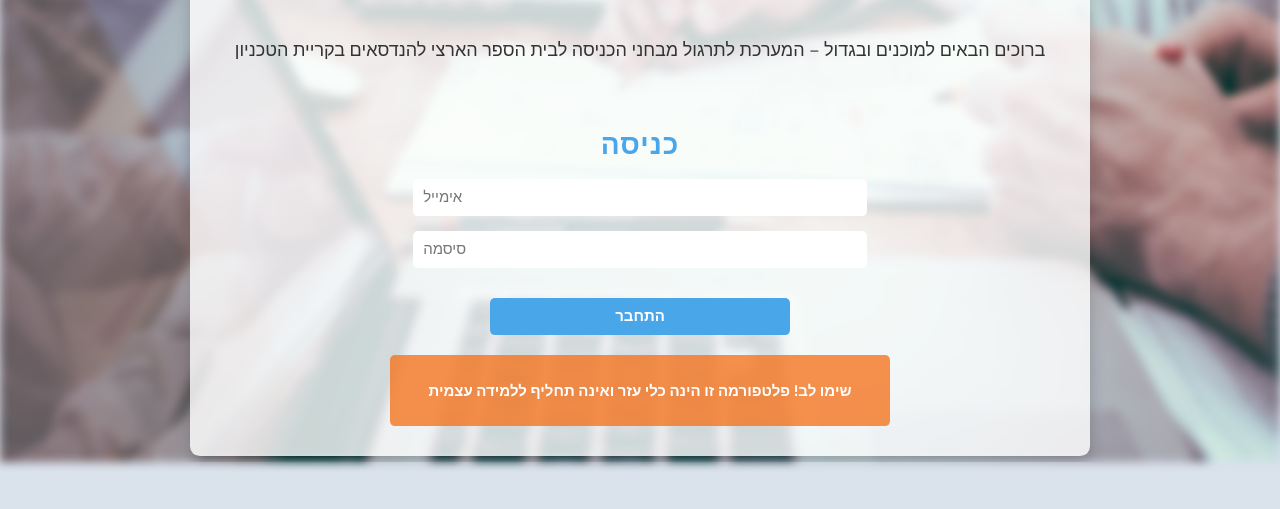
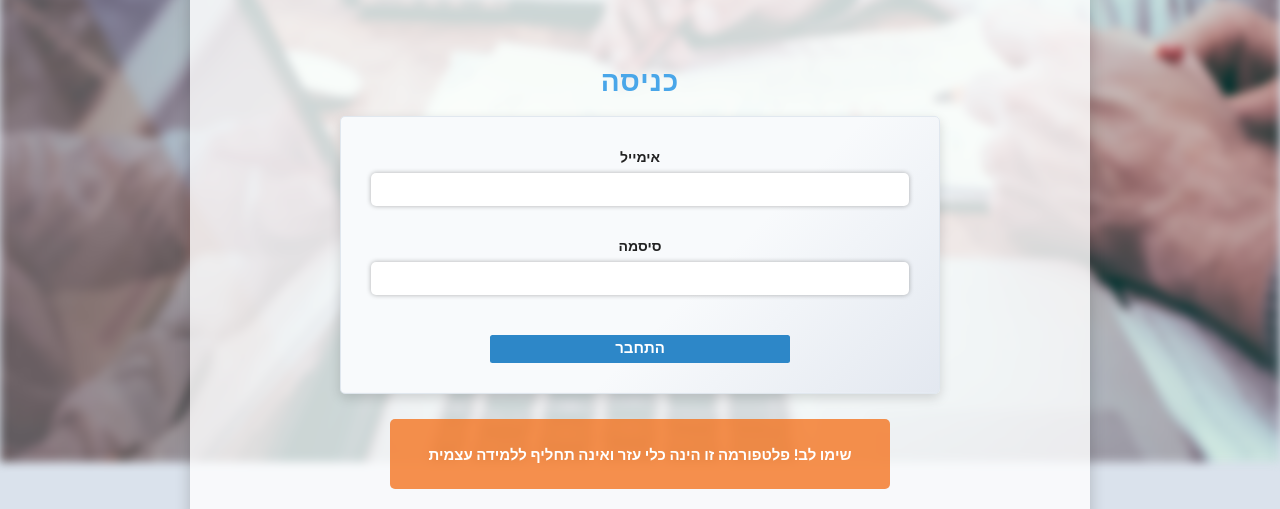
Before and after one commit to MishkaSid/NodeJS_project, a React (Vite) app in the folder Frontend/: page / in a window 1280 px wide. Shown: the part 338-847 px from the top of the page. Before the commit the page ends 800 px from the top, so only its background shows below. Built offline with nearby package versions, Linux system fonts and the light colour scheme.

Commit message:
making-userForm-component

```diff
--- /dev/null
+++ b/Frontend/src/components/form/UserForm.jsx
@@ -0,0 +1,143 @@
+import { useState } from "react";
+import styles from "./form.module.css";
+import Popup from "../popup/Popup";
+
+const FIELD_CONFIG = {
+  UserID: { label: "ת.ז", type: "text" },
+  Name: { label: "שם", type: "text" },
+  Email: { label: "אימייל", type: "email" },
+  Password: { label: "סיסמה", type: "password" },
+  Role: { label: "תפקיד", type: "select", options: ["Admin", "Teacher", "Examinee"] },
+};
+
+const MODE_FIELDS = {
+  login: ["Email", "Password"],
+  add: ["UserID", "Name", "Email", "Password", "Role"],
+  edit: ["UserID", "Name", "Email", "Role"], // Password not shown in edit
+};
+
+function validate(fields, values, mode) {
+  // Returns error message string or null
+  if (fields.includes("UserID")) {
+    if (!/^\d{9}$/.test(values.UserID || "")) {
+      return "תעודת זהות חייבת להכיל בדיוק 9 ספרות.";
+    }
+  }
+  if (fields.includes("Name")) {
+    if (!/^[A-Za-z\u0590-\u05FF\s]{2,}$/.test(values.Name || "")) {
+      return "השם חייב להכיל לפחות שני תווים, ורק אותיות ורווחים.";
+    }
+  }
+  if (fields.includes("Email")) {
+    if (!/^\S+@\S+\.\S+$/.test(values.Email || "")) {
+      return "יש להזין כתובת אימייל תקינה.";
+    }
+  }
+  if (fields.includes("Password") && mode !== "edit") {
+    if (!/^(?=.*[A-Za-z])(?=.*\d)[A-Za-z\d]{3,8}$/.test(values.Password || "")) {
+      return "הסיסמה חייבת להכיל לפחות אות אחת, מספר אחד, ואורכה בין 3 ל-8 תווים.";
+    }
+  }
+  // All required fields must be filled
+  for (const field of fields) {
+    if (!values[field]) {
+      return `יש למלא את שדה ${FIELD_CONFIG[field].label}`;
+    }
+  }
+  return null;
+}
+
+export default function UserForm({
+  mode = "login",
+  initialValues = {},
+  onSubmit,
+  onValidationError,
+  className = "",
+}) {
+  const [values, setValues] = useState({
+    UserID: initialValues.UserID || "",
+    Name: initialValues.Name || "",
+    Email: initialValues.Email || "",
+    Password: initialValues.Password || "",
+    Role: initialValues.Role || "Examinee",
+  });
+  const [showPopup, setShowPopup] = useState(false);
+  const [popupMsg, setPopupMsg] = useState("");
+
+  const fields = MODE_FIELDS[mode];
+
+  const handleChange = (e) => {
+    const { name, value } = e.target;
+    setValues((prev) => ({ ...prev, [name]: value }));
+  };
+
+  const handleSubmit = (e) => {
+    e.preventDefault();
+    const error = validate(fields, values, mode);
+    if (error) {
+      if (onValidationError) {
+        onValidationError(error);
+      } else {
+        setPopupMsg(error);
+        setShowPopup(true);
+      }
+      return;
+    }
+    // For login, only send Email and Password
+    if (mode === "login") {
+      onSubmit({ email: values.Email, password: values.Password });
+    } else {
+      onSubmit(values);
+    }
+  };
+
+  return (
+    <>
+      <form className={`${styles.form} ${className}`} onSubmit={handleSubmit}>
+        {fields.map((field) => {
+          const config = FIELD_CONFIG[field];
+          if (config.type === "select") {
+            return (
+              <div className={styles.inputContainer} key={field}>
+                <label className={styles.label}>{config.label}</label>
+                <select
+                  className={styles.input}
+                  name={field}
+                  value={values[field]}
+                  onChange={handleChange}
+                >
+                  {config.options.map((opt) => (
+                    <option key={opt} value={opt}>{opt}</option>
+                  ))}
+                </select>
+              </div>
+            );
+          }
+          return (
+            <div className={styles.inputContainer} key={field}>
+              <label className={styles.label}>{config.label}</label>
+              <input
+                className={styles.input}
+                type={config.type}
+                name={field}
+                value={values[field]}
+                onChange={handleChange}
+                autoComplete={field === "Password" ? "current-password" : undefined}
+              />
+            </div>
+          );
+        })}
+        <button className={styles.submitButton} type="submit">
+          {mode === "login" ? "התחבר" : mode === "add" ? "הוסף" : "שמור"}
+        </button>
+      </form>
+      <Popup
+        header="שגיאה"
+        isOpen={showPopup}
+        onClose={() => setShowPopup(false)}
+      >
+        <div style={{ color: "black" }}>{popupMsg}</div>
+      </Popup>
+    </>
+  );
+}
--- a/Frontend/src/components/form/form.module.css
+++ b/Frontend/src/components/form/form.module.css
@@ -2,7 +2,7 @@
   display: flex;
   flex-direction: column;
   align-items: center;
-  max-width: 500px;
+  max-width: 600px;
   margin: 0 auto;
   padding: 3rem;
   border-radius: 0.5rem;
--- a/Frontend/src/pages/Login/Login-page.jsx
+++ b/Frontend/src/pages/Login/Login-page.jsx
@@ -3,37 +3,24 @@ import axios from "axios";
 import classes from "./login.module.css";
 import Popup from "../../components/popup/Popup";
 import { useAuth } from "../../context/AuthContext";
-import { navigate } from "../../app/navigate"; // 👈 custom navigation function
+import { navigate } from "../../app/navigate";
+import UserForm from "../../components/form/UserForm";
 
 function LoginPage() {
-  const [email, setEmail] = useState("");
-  const [password, setPassword] = useState("");
   const [showPopup, setShowPopup] = useState(false);
   const [loginErrorMessage, setLoginErrorMessage] = useState("");
-
   const { login } = useAuth();
 
-  const handleLogin = async (e) => {
-    e.preventDefault();
+  const handleLogin = async ({ email, password }) => {
     try {
       const response = await axios.post(
         "http://localhost:5000/api/auth/login",
-        {
-          email,
-          password,
-        }
+        { email, password }
       );
-
       const { token } = response.data;
-
-      // ✅ Save token via AuthContext
       login(token);
-
-      // ✅ Decode token to determine role
       const payload = JSON.parse(atob(token.split(".")[1]));
       const role = payload.role;
-
-      // ✅ Navigate by role using custom function
       switch (role) {
         case "Admin":
           navigate("/manager");
@@ -49,7 +36,7 @@ function LoginPage() {
       }
     } catch (error) {
       const message =
-         error.response?.data?.message || "אירעה שגיאה כללית בעת ההתחברות.";
+        error.response?.data?.message || "אירעה שגיאה כללית בעת ההתחברות.";
       setLoginErrorMessage(message);
       setShowPopup(true);
     }
@@ -79,23 +66,15 @@ function LoginPage() {
         </div>
         <div className={classes.login}>
           <h1>כניסה</h1>
-          <form onSubmit={handleLogin}>
-            <input
-              type="email"
-              placeholder="אימייל"
-              value={email}
-              onChange={(e) => setEmail(e.target.value)}
-              required
-            />
-            <input
-              type="password"
-              placeholder="סיסמה"
-              value={password}
-              onChange={(e) => setPassword(e.target.value)}
-              required
-            />
-            <button type="submit">התחבר</button>
-          </form>
+          <UserForm
+            mode="login"
+            onSubmit={handleLogin}
+            onValidationError={(msg) => {
+              setLoginErrorMessage(msg);
+              setShowPopup(true);
+            }}
+            className={`${classes.form} ${classes.loginForm}`}
+          />
           <div className={classes.warning}>
             <p>שימו לב! פלטפורמה זו הינה כלי עזר ואינה תחליף ללמידה עצמית</p>
           </div>
--- a/Frontend/src/pages/Login/login.module.css
+++ b/Frontend/src/pages/Login/login.module.css
@@ -85,7 +85,7 @@
   justify-content: center;
   align-items: center;
   width: 100%;
-  max-width: 500px;
+  max-width: 800px;
 }
 
 .login h1 {
@@ -221,3 +221,83 @@ button:hover {
     font-size: 1.3rem;
   }
 }
+
+.loginForm {
+  background: linear-gradient(135deg, #f8fafc 60%, #e3e8f0 100%);
+  box-shadow: 0 8px 32px rgba(44, 62, 80, 0.18), 0 1.5px 8px rgba(44, 62, 80, 0.10);
+  border: 1.5px solid #e0e7ef;
+  border-radius: 1.2rem;
+  padding: 3rem 3rem 2.5rem 3rem;
+  margin-bottom: 2.5rem;
+  width: 100%;
+  max-width: 600px;
+  display: flex;
+  flex-direction: column;
+  align-items: center;
+  transition: box-shadow 0.2s;
+}
+
+.loginForm .inputContainer {
+  margin-bottom: 1.8rem;
+}
+
+.loginForm .label {
+  font-size: 1.25rem;
+  color: #2d3a4a;
+  margin-bottom: 0.4rem;
+}
+
+.loginForm .input {
+  padding: 1.1rem;
+  font-size: 1.15rem;
+  border-radius: 0.7rem;
+  border: 1.5px solid #cfd8dc;
+  background: #f9fbfd;
+  box-shadow: 0 1.5px 6px rgba(44, 62, 80, 0.07);
+  margin-bottom: 0.2rem;
+  transition: border 0.2s, box-shadow 0.2s;
+}
+
+.loginForm .input:focus {
+  border: 1.5px solid #4f8cff;
+  box-shadow: 0 0 8px #4f8cff33;
+}
+
+.loginForm .submitButton {
+  margin-top: 1.2rem;
+  padding: 0.9rem 0;
+  font-size: 1.2rem;
+  border-radius: 0.7rem;
+  background: linear-gradient(90deg, #4f8cff 60%, #3b82f6 100%);
+  color: #fff;
+  font-weight: 600;
+  border: none;
+  box-shadow: 0 2px 8px rgba(44, 62, 80, 0.10);
+  cursor: pointer;
+  width: 100%;
+  transition: background 0.2s, box-shadow 0.2s;
+}
+
+.loginForm .submitButton:hover {
+  background: linear-gradient(90deg, #3b82f6 60%, #4f8cff 100%);
+  box-shadow: 0 4px 16px #4f8cff33;
+}
+
+.login .warning {
+  margin-top: 2.5rem;
+}
+
+@media (max-width: 480px) {
+  .loginForm {
+    max-width: 98vw;
+    padding: 1.2rem 0.7rem 1.2rem 0.7rem;
+  }
+  .loginForm .input {
+    font-size: 1rem;
+    padding: 0.8rem;
+  }
+  .loginForm .submitButton {
+    font-size: 1rem;
+    padding: 0.7rem 0;
+  }
+}
--- a/Frontend/src/pages/manager/permissions/UserPermissions.jsx
+++ b/Frontend/src/pages/manager/permissions/UserPermissions.jsx
@@ -2,8 +2,8 @@ import { useState, useEffect } from "react";
 import styles from "../adminPages.module.css";
 import Upload from "../../../components/upload/UploadStudentTable";
 import axios from "axios";
-import Form from "../../../components/form/Form";
 import Popup from "../../../components/popup/Popup";
+import UserForm from "../../../components/form/UserForm";
 
 export default function UserPermissions() {
   const [users, setUsers] = useState([]);
@@ -161,45 +161,6 @@ export default function UserPermissions() {
       });
   }
 
-  const formInputs = [
-    {
-      label: "ת.ז",
-      type: "text",
-      name: "UserID",
-      value: formData.UserID,
-      onChange: (e) => setFormData({ ...formData, UserID: e.target.value }),
-    },
-    {
-      label: "שם",
-      type: "text",
-      name: "Name",
-      value: formData.Name,
-      onChange: (e) => setFormData({ ...formData, Name: e.target.value }),
-    },
-    {
-      label: "אימייל",
-      type: "email",
-      name: "Email",
-      value: formData.Email,
-      onChange: (e) => setFormData({ ...formData, Email: e.target.value }),
-    },
-    {
-      label: "סיסמה",
-      type: "text",
-      name: "Password",
-      value: formData.Password,
-      onChange: (e) => setFormData({ ...formData, Password: e.target.value }),
-    },
-    {
-      label: "תפקיד",
-      type: "select",
-      name: "Role",
-      value: formData.Role,
-      onChange: (e) => setFormData({ ...formData, Role: e.target.value }),
-      options: ["Admin", "Teacher", "Examinee"],
-    },
-  ];
-
   return (
     <>
       <div className={styles.adminPage}>
@@ -277,13 +238,16 @@ export default function UserPermissions() {
       </div>
       {isFormOpen && (
         <Popup isOpen={isFormOpen} onClose={() => setIsFormOpen(false)}>
-          <Form
-            inputs={
-              isEditMode
-                ? formInputs.filter((input) => input.name !== "Password")
-                : formInputs
-            }
+          <UserForm
+            mode={isEditMode ? "edit" : "add"}
+            initialValues={formData}
             onSubmit={handleSubmitUser}
+            onValidationError={(msg) => setPopupConfig({
+              title: "שגיאה",
+              message: msg,
+              confirmLabel: "סגור",
+              onConfirm: () => setPopupConfig(null),
+            })}
           />
           {isEditMode && (
             <div className={styles.note}>
```
